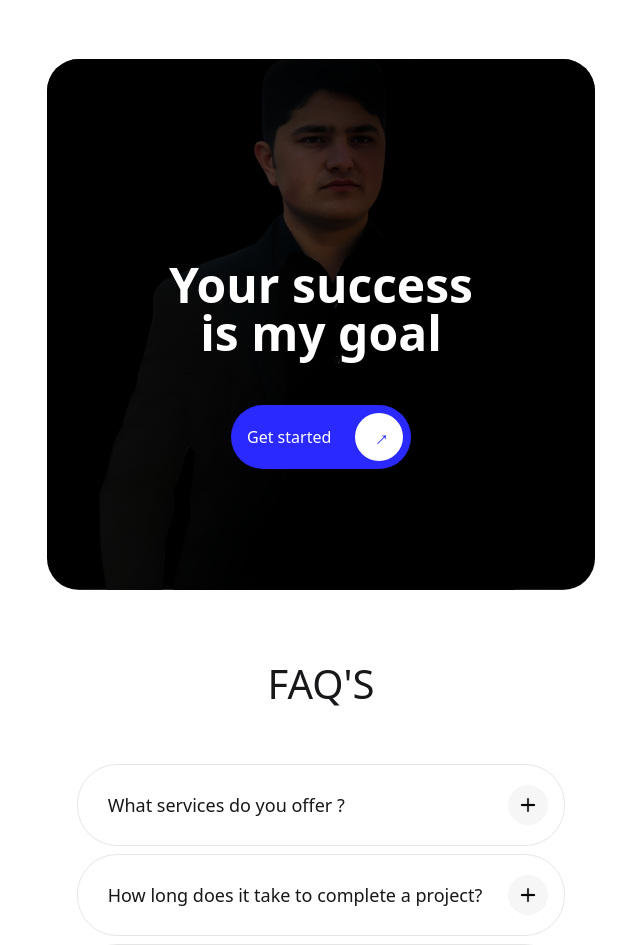
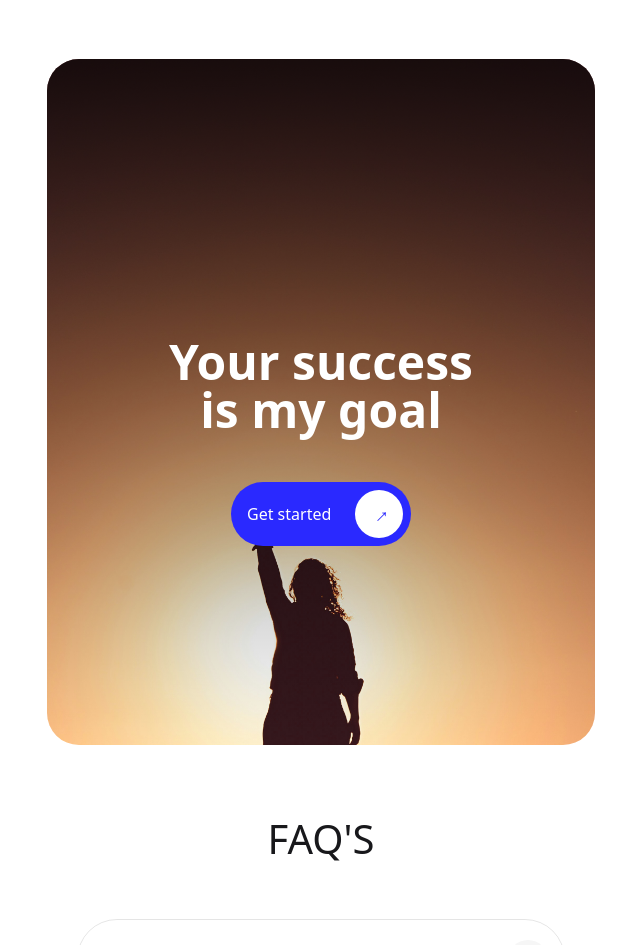
Before and after one commit to Devhassan192/Port-Folio, a website: page index.html in a window 1280 px wide. Shown: the part 4868-5813 px from the top of the page, without its empty margins (319-959 px from the left). Drawn offline with nearby package versions, Linux system fonts and the light colour scheme.

Commit message:
Update index.html

```diff
--- a/index.html
+++ b/index.html
@@ -339,7 +339,7 @@
             </div></a></div>
             </div>
             <div class="my-goal   relative  col-span-7 grid items-center md:col-span-5 md:col-start-2 lg:col-span-3 lg:col-start-3 ">
-                <img class="rounded-4xl " src="images/image2.png" alt="">
+                <img class="rounded-4xl " src="success.png" alt="">
                 <div class="absolute  rounded-4xl inset-0 bg-gradient-to-t   from-transparent via-black/40 to-black/80"></div>
                 <div class="flex flex-col absolute inset-0 justify-center items-center pt-20 gap-12">
                     <h1 class=" font-semibold text-5xl text-white text-center">Your success<br>
```
